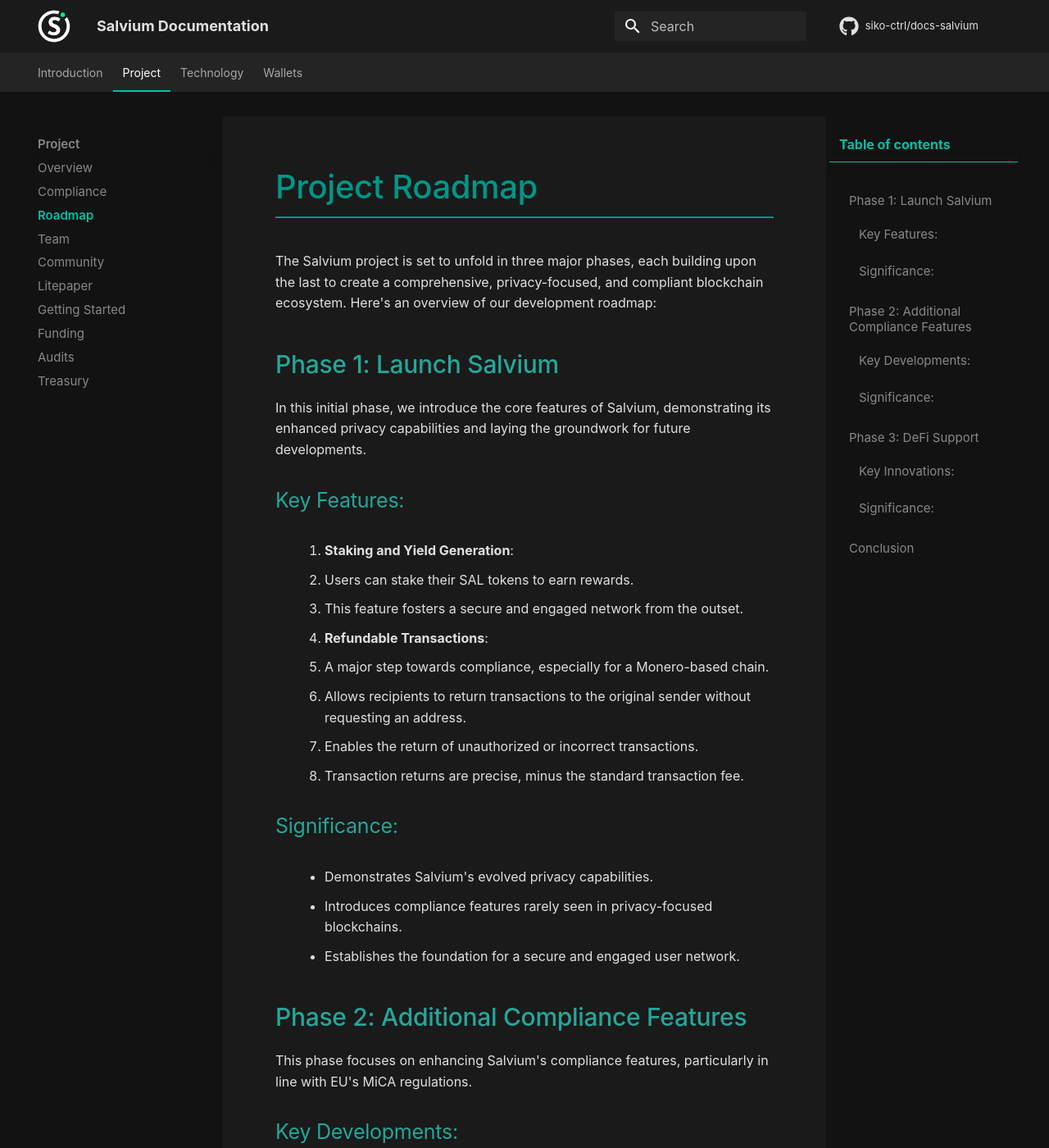
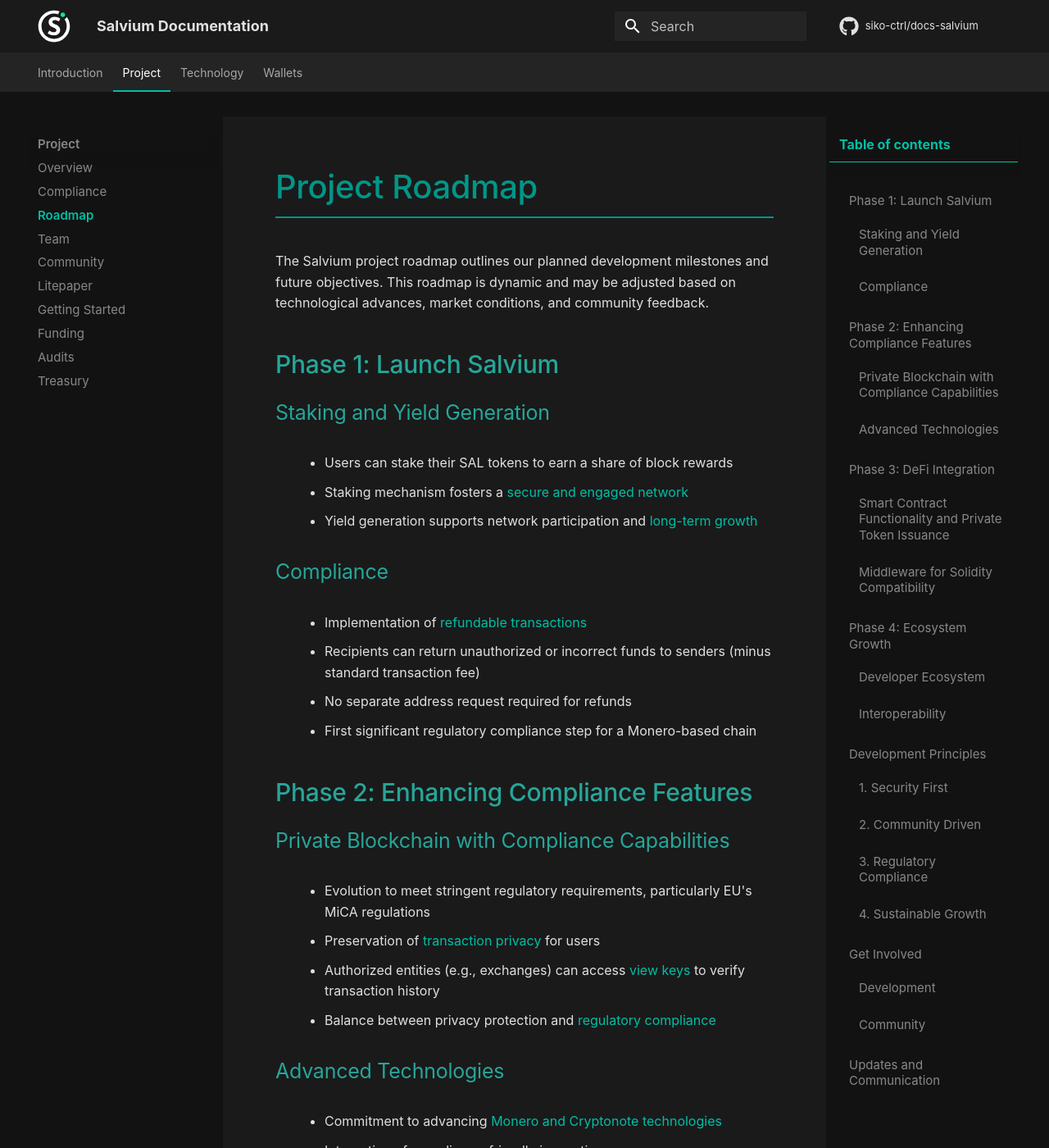
Before and after one commit to siko-ctrl/docs-salvium, an MkDocs documentation site: the page built from docs/THE PROJECT/Project Roadmap.md, in a window 1280 px wide and 1400 px high. Shown: the whole window at 82% size. Built offline with MkDocs 1.6.1 and Material for MkDocs 9.7.7, drawn with Linux system fonts in a browser that asks for light colours; comment, search, counter and statistics services are not loaded; some of the changed text lies outside the part shown.

Commit message:
fix roadmap

```diff
--- a/docs/THE PROJECT/Project Roadmap.md
+++ b/docs/THE PROJECT/Project Roadmap.md
@@ -1,73 +1,106 @@
 # Project Roadmap
 
-The Salvium project is set to unfold in three major phases, each building upon the last to create a comprehensive, privacy-focused, and compliant blockchain ecosystem. Here's an overview of our development roadmap:
+The Salvium project roadmap outlines our planned development milestones and future objectives. This roadmap is dynamic and may be adjusted based on technological advances, market conditions, and community feedback.
 
 ## Phase 1: Launch Salvium
 
-In this initial phase, we introduce the core features of Salvium, demonstrating its enhanced privacy capabilities and laying the groundwork for future developments.
+### Staking and Yield Generation
+- Users can stake their SAL tokens to earn a share of block rewards
+- Staking mechanism fosters a [secure and engaged network](/staking.md)
+- Yield generation supports network participation and [long-term growth](/yield.md)
 
-### Key Features:
+### Compliance
+- Implementation of [refundable transactions](/compliance.md)
+- Recipients can return unauthorized or incorrect funds to senders (minus standard transaction fee)
+- No separate address request required for refunds
+- First significant regulatory compliance step for a Monero-based chain
 
-1. **Staking and Yield Generation**:
-   * Users can stake their SAL tokens to earn rewards.
-   * This feature fosters a secure and engaged network from the outset.
+## Phase 2: Enhancing Compliance Features
 
-2. **Refundable Transactions**:
-   * A major step towards compliance, especially for a Monero-based chain.
-   * Allows recipients to return transactions to the original sender without requesting an address.
-   * Enables the return of unauthorized or incorrect transactions.
-   * Transaction returns are precise, minus the standard transaction fee.
+### Private Blockchain with Compliance Capabilities
+- Evolution to meet stringent regulatory requirements, particularly EU's MiCA regulations
+- Preservation of [transaction privacy](/privacy.md) for users
+- Authorized entities (e.g., exchanges) can access [view keys](/transactions.md) to verify transaction history
+- Balance between privacy protection and [regulatory compliance](/compliance.md)
 
-### Significance:
-* Demonstrates Salvium's evolved privacy capabilities.
-* Introduces compliance features rarely seen in privacy-focused blockchains.
-* Establishes the foundation for a secure and engaged user network.
+### Advanced Technologies
+- Commitment to advancing [Monero and Cryptonote technologies](/privacy.md)
+- Integration of compliance-friendly innovations:
+  - Full Chain Membership Proofs
+  - CARROT implementation where applicable
+  - Salvium-specific SPARC technology
 
-## Phase 2: Additional Compliance Features
+## Phase 3: DeFi Integration
 
-This phase focuses on enhancing Salvium's compliance features, particularly in line with EU's MiCA regulations.
+### Smart Contract Functionality and Private Token Issuance
+- Leveraging **protocol_tx** innovations for [smart contract capabilities](/smart-contracts.md)
+- Enabling secure and private DeFi applications within the Salvium network
+- Supporting private token issuance with privacy guarantees
 
-### Key Developments:
+### Middleware for Solidity Compatibility
+- Introduction of middleware for Ethereum compatibility
+- Support for DApps written in Solidity to be easily adapted and deployed
+- Lowering entry barriers for developers
+- Streamlining transition of existing Ethereum-based projects to Salvium
 
-* **Advanced Privacy with Compliance**:
-  * Users maintain transaction privacy while having the ability to provide authorized entities (e.g., exchanges) with a view key.
-  * View keys allow verification of transaction history without compromising overall privacy.
+## Phase 4: Ecosystem Growth
 
-* **Continued Development of Base Technologies**:
-  * Commitment to furthering Monero and CryptoNote technologies.
-  * Support and contribute to compliance efforts such as:
-    * Full chain membership proofs
-    * SERAPHIS
-    * JAMTIS
+### Developer Ecosystem
+- Building comprehensive [developer tools](/technical-specs.md)
+- Creating extensive documentation
+- Providing support resources
+- Enabling creation of privacy-preserving applications on Salvium
 
-### Significance:
-* Ensures user privacy while meeting regulatory demands.
-* Positions Salvium as a leader in compliant privacy coins.
-* Contributes to the broader development of privacy-focused blockchain technologies.
+### Interoperability
+- Expanding Salvium's reach through strategic partnerships
+- Implementing cross-chain functionality
+- Maintaining core [privacy](/privacy.md) and [compliance](/compliance.md) features
+- Fostering ecosystem growth while preserving project fundamentals
 
-## Phase 3: DeFi Support
+## Development Principles
 
-The final phase expands Salvium's capabilities into the realm of Decentralized Finance (DeFi), leveraging its unique features for advanced financial applications.
+### 1. Security First
+- Regular [security audits](/audits.md)
+- Bug bounty programs
+- Penetration testing
+- Code reviews
 
-### Key Innovations:
+### 2. Community Driven
+- [Governance implementation](/token-allocation.md#governance-rights)
+- Community voting
+- Open development
+- Regular updates
 
-1. **Smart Contract Functionality**:
-   * Utilizes the protocol_tx innovation to enable smart contracts.
-   * Allows for complex DeFi applications to operate securely and privately on the Salvium network.
+### 3. Regulatory Compliance
+- [Legal framework](/compliance.md#regulatory-framework)
+- Compliance tools
+- Regulatory partnerships
+- Industry standards
 
-2. **Private Token Issuance**:
-   * Enables the creation of privacy-preserving tokens within the Salvium ecosystem.
+### 4. Sustainable Growth
+- Resource management
+- Scalable infrastructure
+- Environmental consideration
+- [Long-term viability](/token-allocation.md#future-considerations)
 
-3. **Middleware for Solidity**:
-   * Develops middleware to support DApps written in Solidity (Ethereum's primary language).
-   * Simplifies the transition of existing Ethereum projects to Salvium.
-   * Lowers the entry barrier for developers, encouraging wider adoption.
+## Get Involved
 
-### Significance:
-* Expands Salvium's utility into the rapidly growing DeFi sector.
-* Provides a unique platform for privacy-focused DeFi applications.
-* Encourages broader adoption by simplifying the development process for Ethereum developers.
+### Development
+- [GitHub contributions](/get-involved.md#development)
+- Technical documentation
+- Testing and feedback
+- Research participation
 
-## Conclusion
+### Community
+- Join [discussions](/get-involved.md#community-building)
+- Participate in [governance](/get-involved.md#governance)
+- Contribute ideas
+- Share feedback
 
-This roadmap outlines Salvium's journey from a privacy-focused blockchain to a comprehensive ecosystem supporting compliant, private DeFi applications. Each phase builds upon the last, creating a platform that balances privacy, compliance, and advanced functionality.
+## Updates and Communication
+
+Stay informed about our progress:
+- Monthly updates
+- [Quarterly reports](/treasury-report.md)
+- Community calls
+- Social media channels
```
